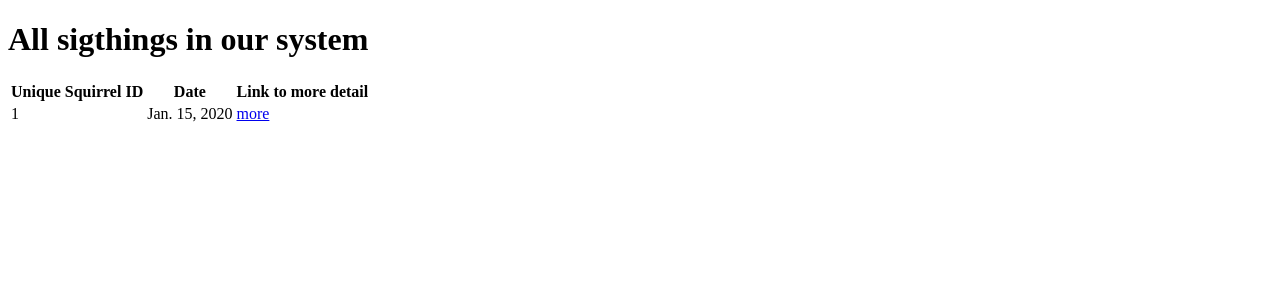
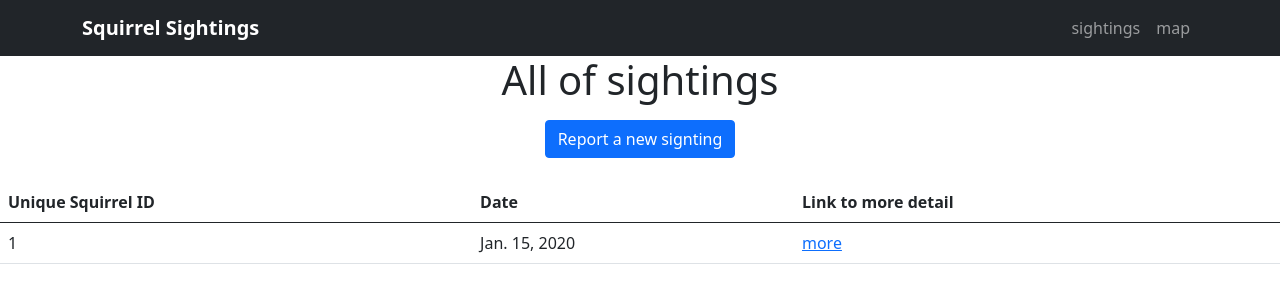
Before and after one commit to alexanderlibby/Squirrel-Tracker, a Django app: page /sightings/ in a window 1280 px wide. Shown: the top 303 px of the page. Run offline with Django 3.2, Linux system fonts and the light colour scheme; tables that the repository leaves empty hold one stand-in row (values such as "Sample post"); some libraries are stand-ins or nearby versions.

Commit message:
Improve sightings view using bootstrap4 with base.html

```diff
--- /dev/null
+++ b/sightings/templates/sightings/base.html
@@ -0,0 +1,84 @@
+{% load static %}
+
+<!DOCTYPE html>
+<html lang="en">
+
+<head>
+  <meta http-equiv="Content-Type" content="text/html; charset=UTF-8">
+
+  <meta name="viewport" content="width=device-width, initial-scale=1, shrink-to-fit=no">
+  <meta name="description" content="">
+  <meta name="author" content="">
+
+  <title>{% block title %}{% endblock %}</title>
+
+  <link href="https://cdn.jsdelivr.net/npm/bootstrap@5.0.0-beta3/dist/css/bootstrap.min.css" rel="stylesheet"
+    integrity="sha384-eOJMYsd53ii+scO/bJGFsiCZc+5NDVN2yr8+0RDqr0Ql0h+rP48ckxlpbzKgwra6" crossorigin="anonymous">
+
+</head>
+
+<body data-new-gr-c-s-check-loaded="14.1001.0" data-gr-ext-installed="">
+
+  <header>
+    <div class="navbar navbar-dark bg-dark box-shadow navbar-expand-sm">
+      <div class="container d-flex justify-content-between">
+        <a href="/sightings" class="navbar-brand d-flex align-items-center">
+          <strong>Squirrel Sightings</strong>
+        </a>
+        <ul class="navbar-nav">
+          <li class="nav-item">
+            <a class="nav-link" href="/sightings">sightings</a>
+          </li>
+          <li class="nav-item">
+            <a class="nav-link" href="/map">map</a>
+          </li>
+        </ul>
+      </div>
+    </div>
+  </header>
+
+
+  <main role="main">
+    {% block main %}{% endblock %}
+  </main>
+
+  <footer class="text-muted">
+  </footer>
+
+  <!-- Bootstrap core JavaScript
+    ================================================== -->
+  <!-- Placed at the end of the document so the pages load faster -->
+  <script src="./Album example for Bootstrap_files/jquery-3.2.1.slim.min.js"
+    integrity="sha384-KJ3o2DKtIkvYIK3UENzmM7KCkRr/rE9/Qpg6aAZGJwFDMVNA/GpGFF93hXpG5KkN"
+    crossorigin="anonymous"></script>
+  <script>window.jQuery || document.write('<script src="../../assets/js/vendor/jquery-slim.min.js"><\/script>')</script>
+  <script src="./Album example for Bootstrap_files/popper.min.js"></script>
+  <script src="./Album example for Bootstrap_files/bootstrap.min.js"></script>
+  <script src="./Album example for Bootstrap_files/holder.min.js"></script>
+
+
+  <script>mendeleyWebImporter = {
+      downloadPdfs(t) { return this._call('downloadPdfs', [t]); },
+      open() { return this._call('open', []); },
+      _call(methodName, methodArgs) {
+        const id = Math.random();
+        window.postMessage({ id, token: '0.03677753069601808', methodName, methodArgs }, 'https://getbootstrap.com');
+        return new Promise(resolve => {
+          const listener = window.addEventListener('message', event => {
+            const data = event.data;
+            if (typeof data !== 'object' || !('result' in data) || data.id !== id) return;
+            window.removeEventListener('message', listener);
+            resolve(data.result);
+          });
+        });
+      }
+    };</script><svg xmlns="http://www.w3.org/2000/svg" width="348" height="225" viewBox="0 0 348 225"
+    preserveAspectRatio="none" style="display: none; visibility: hidden; position: absolute; top: -100%; left: -100%;">
+    <defs>
+      <style type="text/css"></style>
+    </defs><text x="0" y="17"
+      style="font-weight:bold;font-size:17pt;font-family:Arial, Helvetica, Open Sans, sans-serif">Thumbnail</text>
+  </svg>
+</body>
+
+</html>
--- a/sightings/templates/sightings/index.html
+++ b/sightings/templates/sightings/index.html
@@ -1,34 +1,45 @@
-<!DOCTYPE html>
-<html lang="en">
+{% extends 'sightings/base.html' %}
 
-<head>
-    <meta charset="UTF-8">
-    <meta http-equiv="X-UA-Compatible" content="IE=edge">
-    <meta name="viewport" content="width=device-width, initial-scale=1.0">
-    <title>sighthing</title>
-</head>
+{% load static %}
 
-<body>
-    <h1>All sigthings in our system</h1>
-    <table>
-        <table>
+{% block title %} All sightings {% endblock %}
+
+{% block main %}
+<section class="jumbotron text-center">
+    <div class="row">
+        <div class="col-md-6 offset-md-3">
+            <h1>
+                All of sightings
+            </h1>
+            <a href="/sightings/add" class="btn btn-primary my-2">Report a new signting</a>
+            </p>
+        </div>
+    </div>
+</section>
+
+
+<div class="row">
+    <div class="col-lg">
+        <table class="table">
+            <thead>
                 <tr>
                     <th>Unique Squirrel ID</th>
                     <th>Date</th>
                     <th>Link to more detail</th>
                 </tr>
-
+            </thead>
+            <tbody>
                 {% for s in sightings %}
-
                 <tr>
                     <td>{{ s.unique_squirrel_id }}</td>
                     <td>{{ s.date }}</td>
                     <td><a href='/sightings/{{ s.unique_squirrel_id }}'>more</a></td>
                 </tr>
+                {% endfor %}
+            </tbody>
 
-            {% endfor %}
 
         </table>
-</body>
-
-</html>
+    </div>
+</div>
+{% endblock %}
--- a/sightings/views.py
+++ b/sightings/views.py
@@ -24,6 +24,7 @@ def index(request):
     return render(request, 'sightings/index.html', context)
 
 
-# def details(request, unique_squirrel_id):
+def details(request, unique_squirrel_id):
 
-#     return render(request, 'sighting/')
+    str(unique_squirrel_id)
+    return render(request, 'sighting/')
```
Lines whose indentation alone changed are shown as unchanged.
